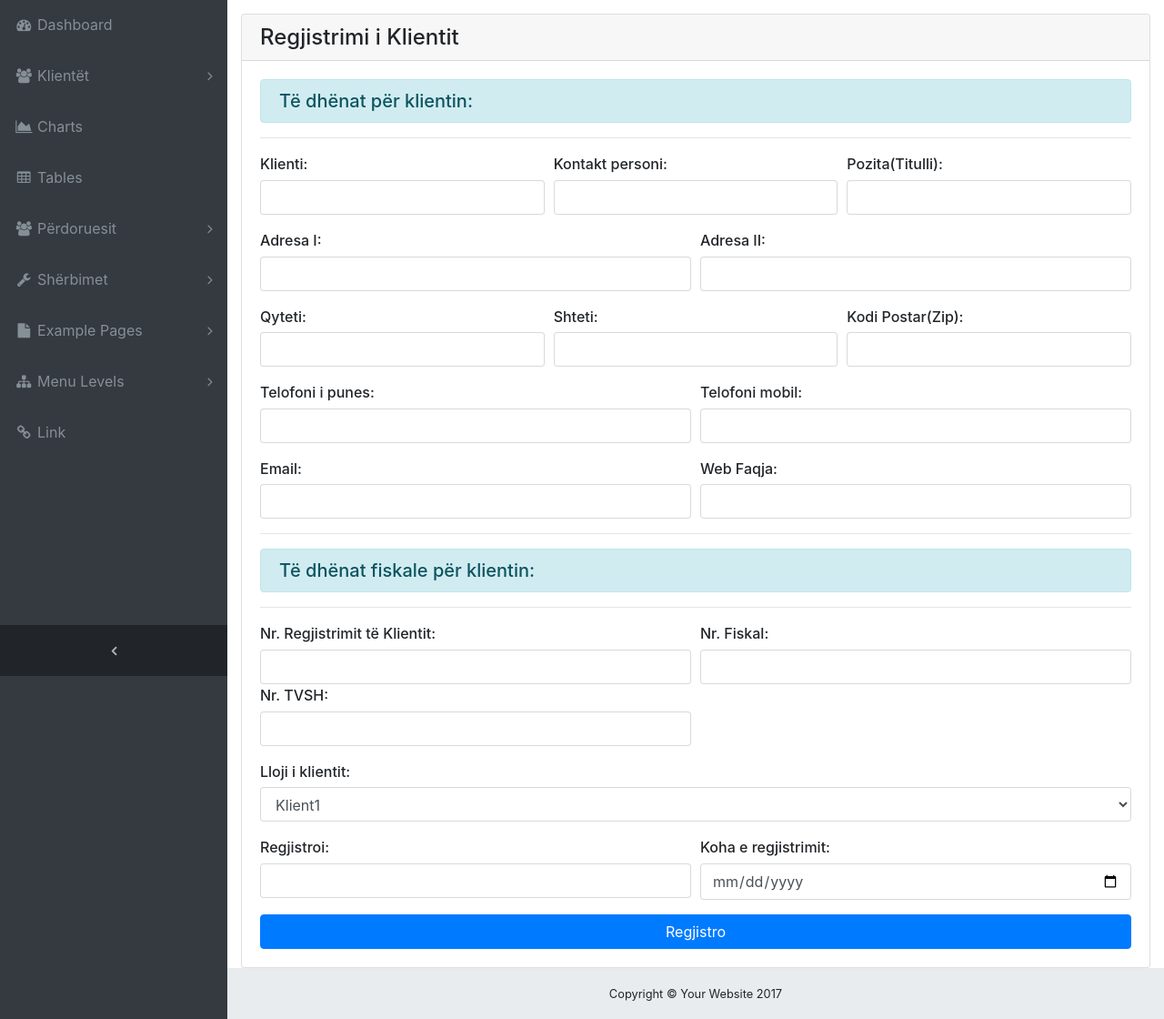
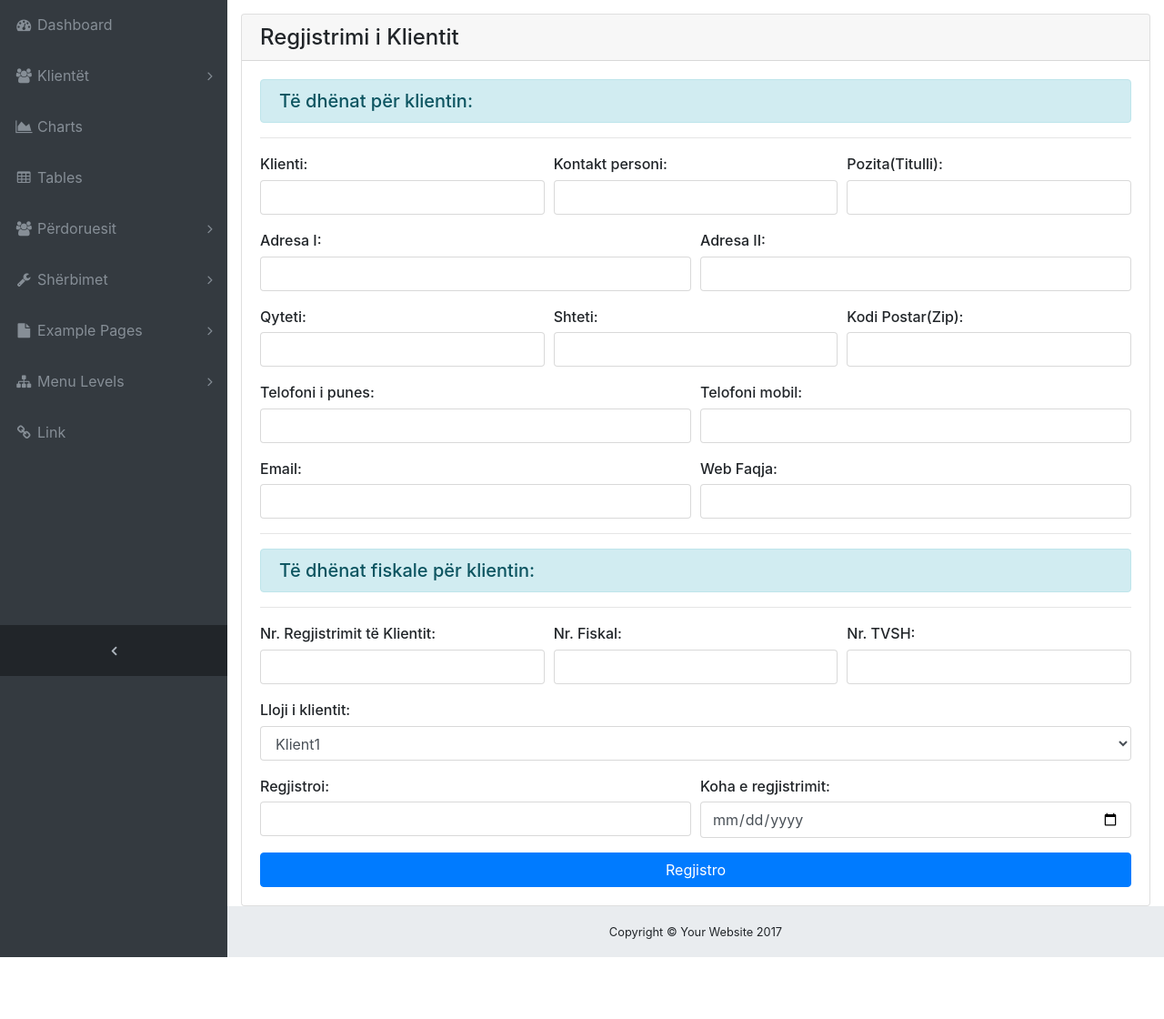
Before and after one commit to burimavdiu/minifinance, a PHP site: page /admin/clients.php?source=add_client in a window 1280 px wide. Shown: the part 57-1177 px from the top of the page at 91% size. After the commit the page ends 1109 px from the top, so only its background shows below. Run offline with PHP 8.4, Linux system fonts and the light colour scheme.

Commit message:
forma e clientit

```diff
--- a/admin/includes/add_client.php
+++ b/admin/includes/add_client.php
@@ -92,15 +92,15 @@
 
           <div class="form-group">
                <div class="form-row">
-				 <div class="col-md-6">
+				 <div class="col-md-4">
               <label class="h6" for="clientRegistrationNo">Nr. Regjistrimit të Klientit:</label>
             <input name="clientRegistrationNo" class="form-control" id="clientRegistrationNo" type="text" aria-describedby="telefoniHelp" >
               </div>
-              <div class="col-md-6">
+              <div class="col-md-4">
                 <label class="h6" for="fiscalNo">Nr. Fiskal:</label>
                 <input name="fiscalNo" class="form-control" id="fiscalNo" type="text">
               </div>
-              <div class="col-md-6">
+              <div class="col-md-4">
                 <label class="h6" for="vatNo">Nr. TVSH:</label>
                 <input name="vatNo" class="form-control" id="vatNo" type="text">
               </div>
```
